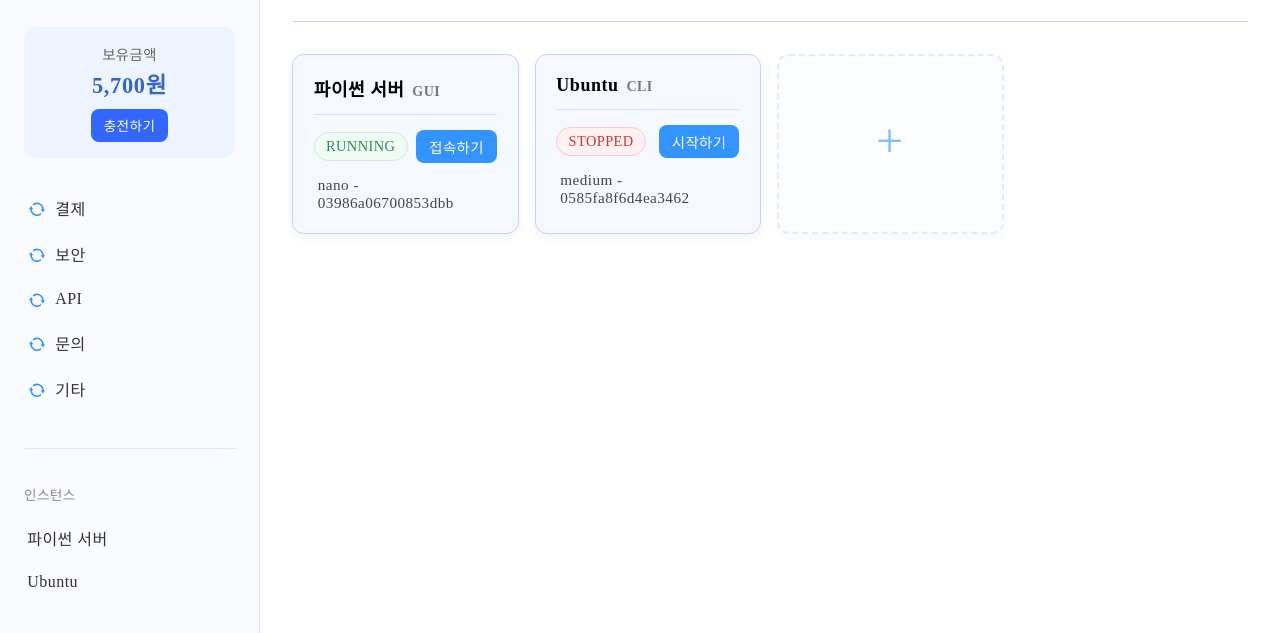
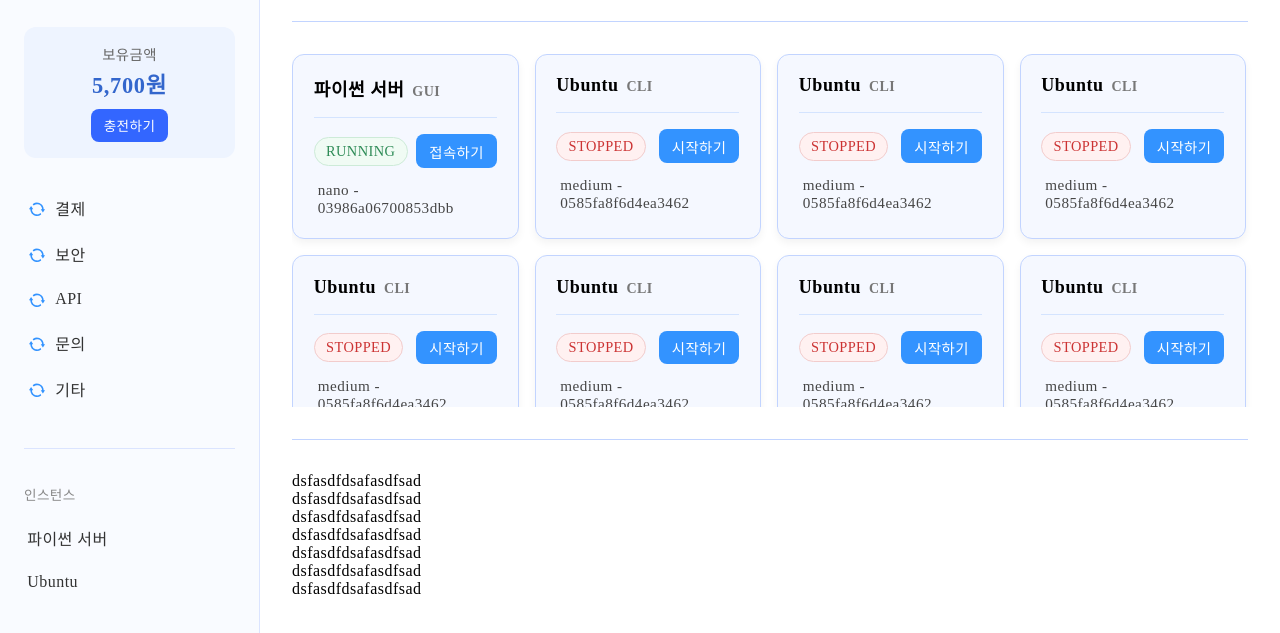
Before and after one commit to ai1023dev/siliod, a website: page design/dashborde.html in a window 1280 px wide. Shown: the part 73-706 px from the top of the page. Drawn offline with Linux system fonts and the light colour scheme; a web font is replaced by a local one.

Commit message:
대쉬보드 하단 조작 공간 마련

```diff
--- a/design/dashborde.html
+++ b/design/dashborde.html
@@ -31,7 +31,7 @@
             </nav>
             <hr>
             <span>인스턴스</span>
-            <div class="instance-section">
+            <div class="instance-section scroll">
                 <nav class="sidebar-menu">
                     <button>파이썬 서버</button>
                     <button>Ubuntu</button>
@@ -59,7 +59,7 @@
                 </div>
             </header>
 
-            <main class="cards-container">
+            <div class="cards-container scroll">
                 <div class="card">
                     <h2>파이썬 서버<span>GUI</span></h2>
                     <hr>
@@ -84,11 +84,105 @@
                     </div>
                 </div>
 
+                <div class="card">
+                    <h2>Ubuntu<span>CLI</span></h2>
+                    <hr>
+                    <div class="status-row">
+                        <span class="status stopped">stopped</span>
+                        <button class="connect-btn">시작하기</button>
+                    </div>
+                    <div class="specs">
+                        medium - 0585fa8f6d4ea3462
+                    </div>
+                </div>
+
+                <div class="card">
+                    <h2>Ubuntu<span>CLI</span></h2>
+                    <hr>
+                    <div class="status-row">
+                        <span class="status stopped">stopped</span>
+                        <button class="connect-btn">시작하기</button>
+                    </div>
+                    <div class="specs">
+                        medium - 0585fa8f6d4ea3462
+                    </div>
+                </div>
+
+                <div class="card">
+                    <h2>Ubuntu<span>CLI</span></h2>
+                    <hr>
+                    <div class="status-row">
+                        <span class="status stopped">stopped</span>
+                        <button class="connect-btn">시작하기</button>
+                    </div>
+                    <div class="specs">
+                        medium - 0585fa8f6d4ea3462
+                    </div>
+                </div>
+
+                <div class="card">
+                    <h2>Ubuntu<span>CLI</span></h2>
+                    <hr>
+                    <div class="status-row">
+                        <span class="status stopped">stopped</span>
+                        <button class="connect-btn">시작하기</button>
+                    </div>
+                    <div class="specs">
+                        medium - 0585fa8f6d4ea3462
+                    </div>
+                </div>
+
+                <div class="card">
+                    <h2>Ubuntu<span>CLI</span></h2>
+                    <hr>
+                    <div class="status-row">
+                        <span class="status stopped">stopped</span>
+                        <button class="connect-btn">시작하기</button>
+                    </div>
+                    <div class="specs">
+                        medium - 0585fa8f6d4ea3462
+                    </div>
+                </div>
+
+                <div class="card">
+                    <h2>Ubuntu<span>CLI</span></h2>
+                    <hr>
+                    <div class="status-row">
+                        <span class="status stopped">stopped</span>
+                        <button class="connect-btn">시작하기</button>
+                    </div>
+                    <div class="specs">
+                        medium - 0585fa8f6d4ea3462
+                    </div>
+                </div>
+
+                <div class="card">
+                    <h2>Ubuntu<span>CLI</span></h2>
+                    <hr>
+                    <div class="status-row">
+                        <span class="status stopped">stopped</span>
+                        <button class="connect-btn">시작하기</button>
+                    </div>
+                    <div class="specs">
+                        medium - 0585fa8f6d4ea3462
+                    </div>
+                </div>
 
                 <div class="card add-card">
                     <div class="plus-icon">+</div>
                 </div>
-            </main>
+            </div>
+
+            <div class="deal-container">
+                <div class="deal-line"></div>
+                dsfasdfdsafasdfsad <br>
+                dsfasdfdsafasdfsad <br>
+                dsfasdfdsafasdfsad <br>
+                dsfasdfdsafasdfsad <br>
+                dsfasdfdsafasdfsad <br>
+                dsfasdfdsafasdfsad <br>
+                dsfasdfdsafasdfsad <br>
+            </div>
         </div>
     </div>
 </body>
--- a/design/style.css
+++ b/design/style.css
@@ -141,29 +141,31 @@
     flex-grow: 1;
     overflow-y: auto;
     padding-right: 4px;
+}
 
-    /* Firefox 전용 스크롤 스타일 */
+/* Firefox 전용 스크롤 스타일 */
+.scroll {
     scrollbar-width: thin;
     scrollbar-color: #c3d4ff transparent;
 }
 
 /* WebKit (Chrome, Edge, Safari 등) */
-.instance-section::-webkit-scrollbar {
+.scroll::-webkit-scrollbar {
     width: 6px;
 }
 
-.instance-section::-webkit-scrollbar-track {
+.scroll::-webkit-scrollbar-track {
     background: transparent;
 }
 
-.instance-section::-webkit-scrollbar-thumb {
+.scroll::-webkit-scrollbar-thumb {
     background-color: #c3d4ff;
     border-radius: 6px;
     border: 2px solid transparent;
     background-clip: content-box;
 }
 
-.instance-section::-webkit-scrollbar-thumb:hover {
+.scroll::-webkit-scrollbar-thumb:hover {
     background-color: #99b8ff;
 }
 
@@ -285,6 +287,10 @@
     display: flex;
     gap: 1rem;
     flex-wrap: wrap;
+    height: calc(60vh - 39px - 5.5rem);
+    padding-bottom: 8px;
+    margin-right: -10px;
+    overflow: auto;
 }
 
 .card {
@@ -303,7 +309,7 @@
 
 .card h2 {
     font-size: 18px;
-    margin-bottom: 0.8rem;
+    margin-bottom: 1rem;
 }
 
 .card h2 span {
@@ -315,7 +321,7 @@
 .card hr {
     border: none;
     border-top: 1px solid #d4e4ff;
-    margin-bottom: 0.9rem;
+    margin-bottom: 1rem;
 }
 
 
@@ -389,14 +395,16 @@
 }
 
 
-/* 스피리터 섹션 */
-.splitter-container {
-    width: 100%;
-    margin-top: 2rem;
+.deal-container {
+    position: fixed;
+    width: calc(100vw - 260px - 4rem);
+    height: 40vh; /* cards-container 에 100vh 빼고 적용 */
+    padding: 2rem 0;
     bottom: 0;
+    background-color: white;
 }
 
-.splitter-line {
+.deal-line {
     border-top: #c2d4ff solid 1px;
     margin-bottom: 2rem;
 }
```
